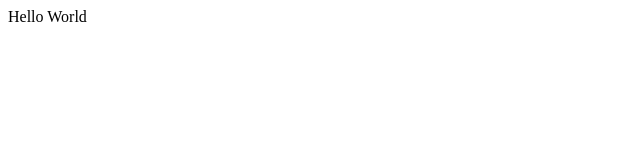
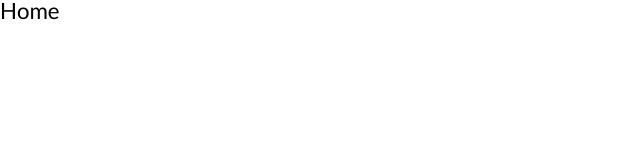
Before and after one commit to ineggapps/react-themoviedb-clone, a React (Create React App) app: page / in a window 1280 px wide. Shown: the top 160 px of the page, without its empty margins (0-640 px from the left). Built offline with nearby package versions, Linux system fonts and the light colour scheme.

Commit message:
Project has been set up for routing
Project has been set up for routing

```diff
--- a/src/Components/App.js
+++ b/src/Components/App.js
@@ -1,7 +1,14 @@
 import React from "react";
+import Router from "Components/Router";
+import GlobalStyles from "Components/GlobalStyles";
 
 function App() {
-  return <div className="App">Hello World</div>;
+  return (
+    <>
+      <Router />
+      <GlobalStyles />
+    </>
+  );
 }
 
 export default App;
--- /dev/null
+++ b/src/Components/GlobalStyles.js
@@ -0,0 +1,23 @@
+import { createGlobalStyle } from "styled-components";
+import reset from "styled-reset";
+
+const globalStyles = createGlobalStyle`
+    @import url('https://fonts.googleapis.com/css?family=Lato:400,700&display=swap');
+    ${reset};
+    a{
+        text-decoration:none;
+        color:inherit;
+    }
+    *{
+        box-sizing:border-box;
+    }
+    body{
+        font-family: 'Lato',-apple-system, BlinkMacSystemFont, 'Segoe UI', Roboto, Oxygen, Ubuntu, Cantarell, 'Open Sans', 'Helvetica Neue', sans-serif;
+        font-size:1.4em;
+    }
+    header{
+        z-index:100;
+    }
+`;
+
+export default globalStyles;
--- /dev/null
+++ b/src/Components/Router.js
@@ -0,0 +1,14 @@
+import React from "react";
+import { HashRouter as Router, Route, Redirect, Switch } from "react-router-dom";
+//Route Module
+import Home from "Routes/Home";
+
+export default () => (
+  <Router>
+    <>
+      <Switch>
+        <Route path="/" exact component={Home} />
+      </Switch>
+    </>
+  </Router>
+);
--- /dev/null
+++ b/src/Routes/Home/HomeContainer.js
@@ -0,0 +1,8 @@
+import React from "react";
+import HomePresenter from "./HomePresenter";
+
+export default class extends React.Component {
+  render() {
+    return <HomePresenter />;
+  }
+}
--- /dev/null
+++ b/src/Routes/Home/HomePresenter.js
@@ -0,0 +1,5 @@
+import React from "react";
+
+const HomePresenter = () => <div>Home</div>;
+
+export default HomePresenter;
--- /dev/null
+++ b/src/Routes/Home/index.js
@@ -0,0 +1,2 @@
+import HomeContainer from "./HomeContainer";
+export default HomeContainer;
```
Also changed, not shown: package.json (+6 -1 lines), 2 other files (tests, documents, lock files or other folders).
